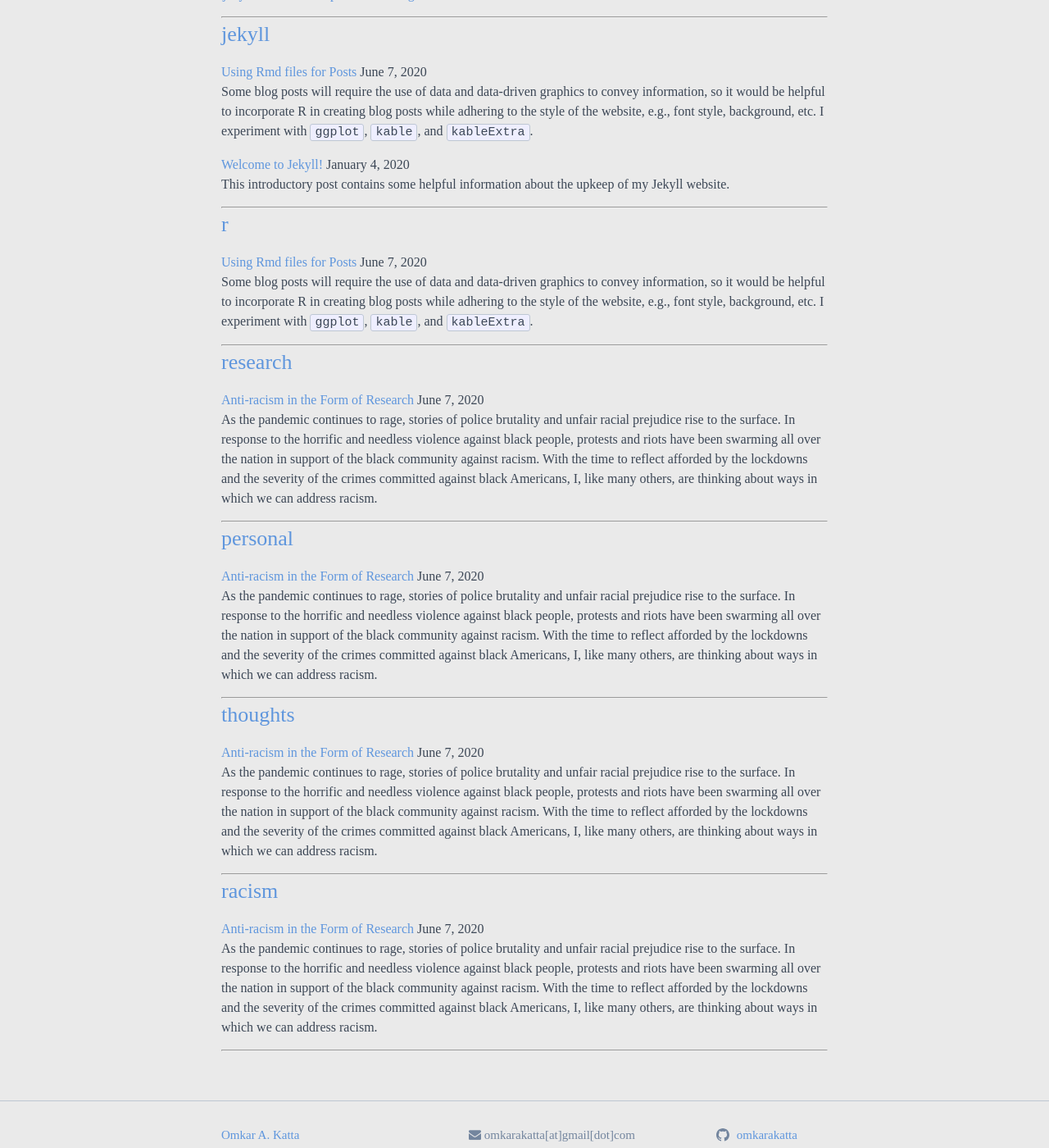
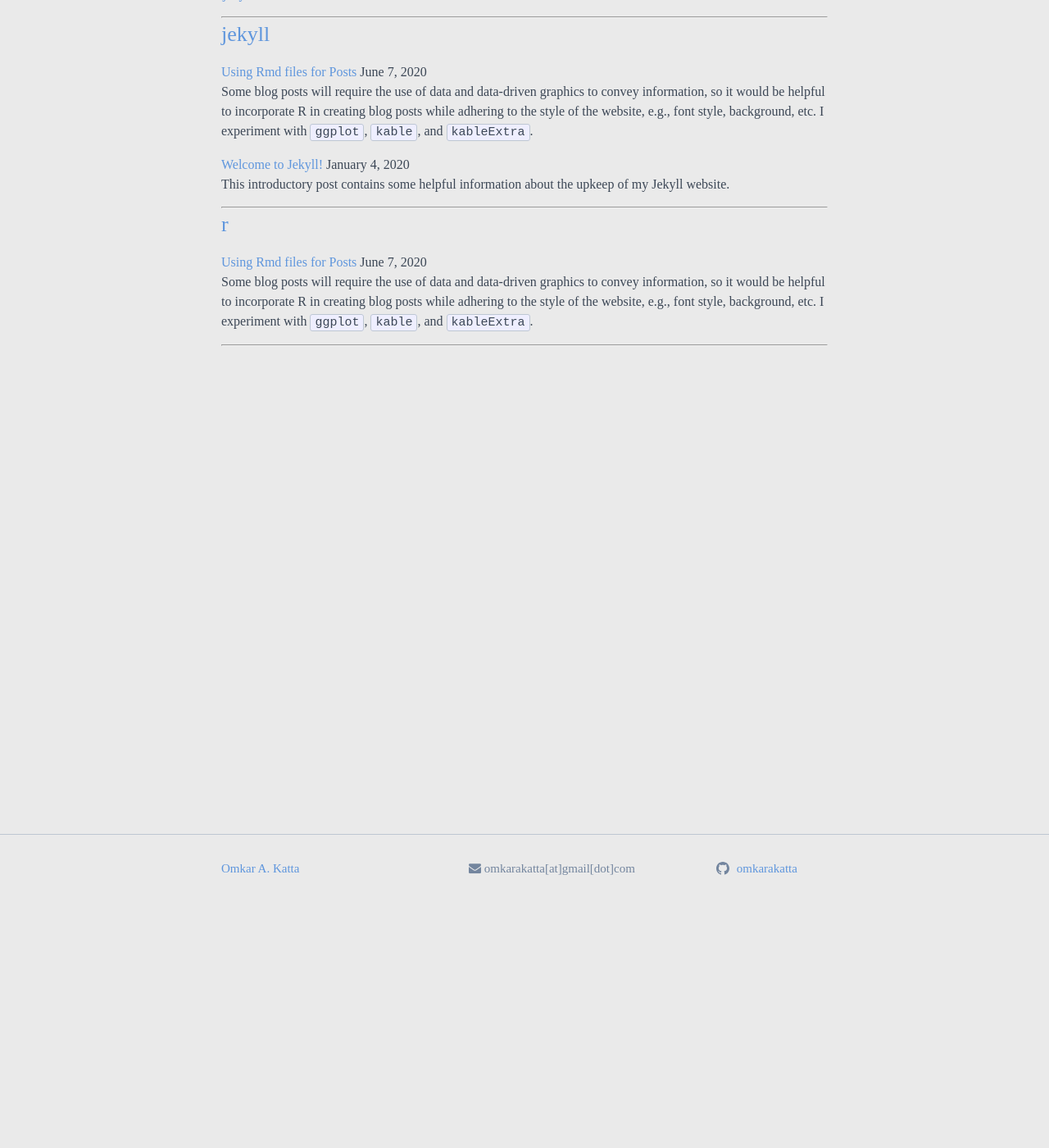
Before and after one commit to omkarakatta/omkarakatta.github.io, a Jekyll site: the page built from pages/postsbytag.md, in a window 1280 px wide and 1400 px high, scrolled down 270 px. Shown: the whole window at 82% size. Built offline with Jekyll 4.4.1, drawn with Linux system fonts in a browser that asks for light colours; nearby versions of some CDN libraries; after the commit the page ends 900 px from its top, so only the background shows below that; some of the changed lines change nothing that is shown; some of the changed text lies outside the part shown.

Commit message:
formatting edits; change to unpublished

```diff
--- a/_posts/2020-06-07-anti-racism-in-the-form-of-research.markdown
+++ b/_posts/2020-06-07-anti-racism-in-the-form-of-research.markdown
@@ -3,29 +3,32 @@
 title:  "Anti-racism in the Form of Research"
 date:   2020-06-07
 tags: research personal thoughts racism
-published: true
+published: false
 ---
 
 As the pandemic continues to rage, stories of police brutality and unfair racial prejudice rise to the surface. In response to the horrific and needless violence against black people, protests and riots have been swarming all over the nation in support of the black community against racism. With the time to reflect afforded by the lockdowns and the severity of the crimes committed against black Americans, I, like many others, are thinking about ways in which we can address racism.
 
 As a brown man, I cannot truly understand the pain and struggle that so many black people are going through right now and have been going through for the past several centuries. The unbearable hurt and pain that I do feel makes me shudder at how excruciating it must be for the black community.
 
-> "Injustice anywhere is a threat to justice everywhere."
-> - Martin Luther King, Jr.
+> "Injustice anywhere is a threat to justice everywhere." &nbsp; Martin Luther King, Jr.
 
 I acknowledge that I have been sitting in the sidelines. At times, I feel as though that as a person of color, I am a victim of racism, which puts me in the position of being helpless in fighting back. But I know that I only think this way to rationalize my passivity. While I am indeed a person of color, I am also a person of privilege, which means that any reason I have for being the sidelines is an excuse that I say to make myself feel better for not being a part of the solution. In the weeks leading up to graduation, we have all been hearing words from older generations saying that as graduates, we now have the power and credibility to change the world for the better. It is our obligation to use the privilege of a Penn education to help humanity.
 
-**What could I possibly do to help?**
+## What could I possibly do to help now?
 
 I live in a generation that does not take the crimes against black people lightly, and they have inspired me to find out the answer to this question. They are encouraging people to donate to organizations that advocate for black Americans and support those who protest against racism. They raise their voices in the form of peaceful marches, demanding petitions, and incisive critiques of the institutions to which they belong. They promote black literature and art to open our eyes to the injustice we have long-ignored. The importance of these actions cannot be overstated. These actions, with caution, can and should be done now.
 
-A problem as systemic as racism seems to require a solution that is just as infrastructural. While the bursts of protests and donations raise awareness for those with power to change the infrastructure, I wonder: as someone who has no direct influence on infrastructure at the current moment, **how can I complement these high-impact, short-term actions with sustained and persistent support of the black community**?
+A problem as systemic as racism seems to require a solution that is just as infrastructural. While the bursts of protests and donations raise awareness for those with power to change the infrastructure, I wonder: as someone who has no direct influence on infrastructure at the current moment, how can I complement these high-impact, short-term actions with sustained and persistent support of the black community?
+
+## What can I continue to do to help in the future?
 
 I approach this question by first reminding myself what my long-term goals are so that I can align my goals with my efforts to fight against racism. In my journey to ultimately become a professor at the forefront of education reform, I aim to advance the intellectual frontier by finding and understanding the truth while revealing and understanding falsehood. But how does this intellectual frontier help innocent people who are suffering at the hands of policy brutality or the innocent people who are facing the consequences of violent protest?
 
 An obvious answer would be to use my training to study and uncover the mechanisms of racism, especially at a systemic level. In fact, one of the reasons I decided to pursue economics was that as a social science itself, economics positions me directly at the intersection of so many different sciences that directly study discrimination. Perhaps it is in my study of education reform that I highlight how despite being marketed as an equalizer or despite touting meritocratic ideals, our infrastructure disenfranchises marginalized students for reasons beyond their control and consequently privileges the white, male, and heterosexual counterparts. No matter the field I decide to study, I promise to be deliberate in my research to study the problems facing black and marginalized communities. Coupled with my resolve to produce accurate and transparent research, I will produce knowledge that can help those who are finding and implementing solutions to the problems of systemic racism.
 
 But delivering this promise is not enough. I can’t in good conscience sit in an ivory tower and pretend that simply by being a researcher, I will be a part of the solution. Otherwise, I would be extending the distanced support that I’ve done thus far in my life, which is not enough. I need to actively fight against racism and all forms of unjust discrimination while I am a professor. At best, suppose I arrive at research-based, data-driven, empirically and theoretically-proven, experimentally-tested solutions that will be effective when scaled. I might write a couple of papers to justify my proposals. But then what?
+
+## Empathy within Research
 
 In my limited experience as an economist, I recognize that the disciplines of academia can be insular. While the type of economics I want to pursue is all about people, not many people have the desire or the literacy to understand the research. So the only ones who might read and understand my work at the onset would be other economists. In fact, it seems as though most economists write solely for other economists. Of course, I want other economists and social scientists so that they can find flaws in my argument and offer constructive critiques so that I can polish my ideas. But beyond interacting with economists, I will need to create nontechnical summaries and tools to help my research be understood by a wide audience.
 
```
